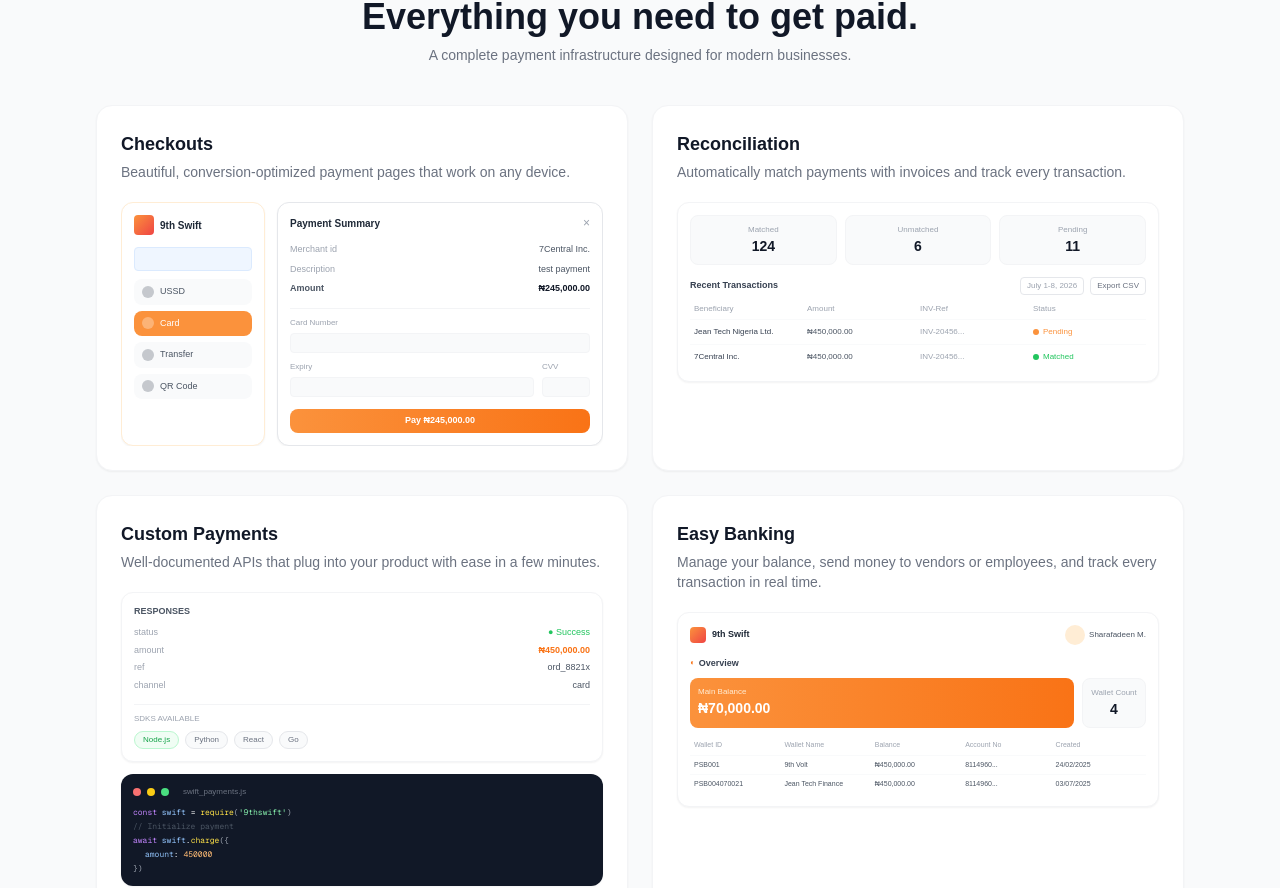
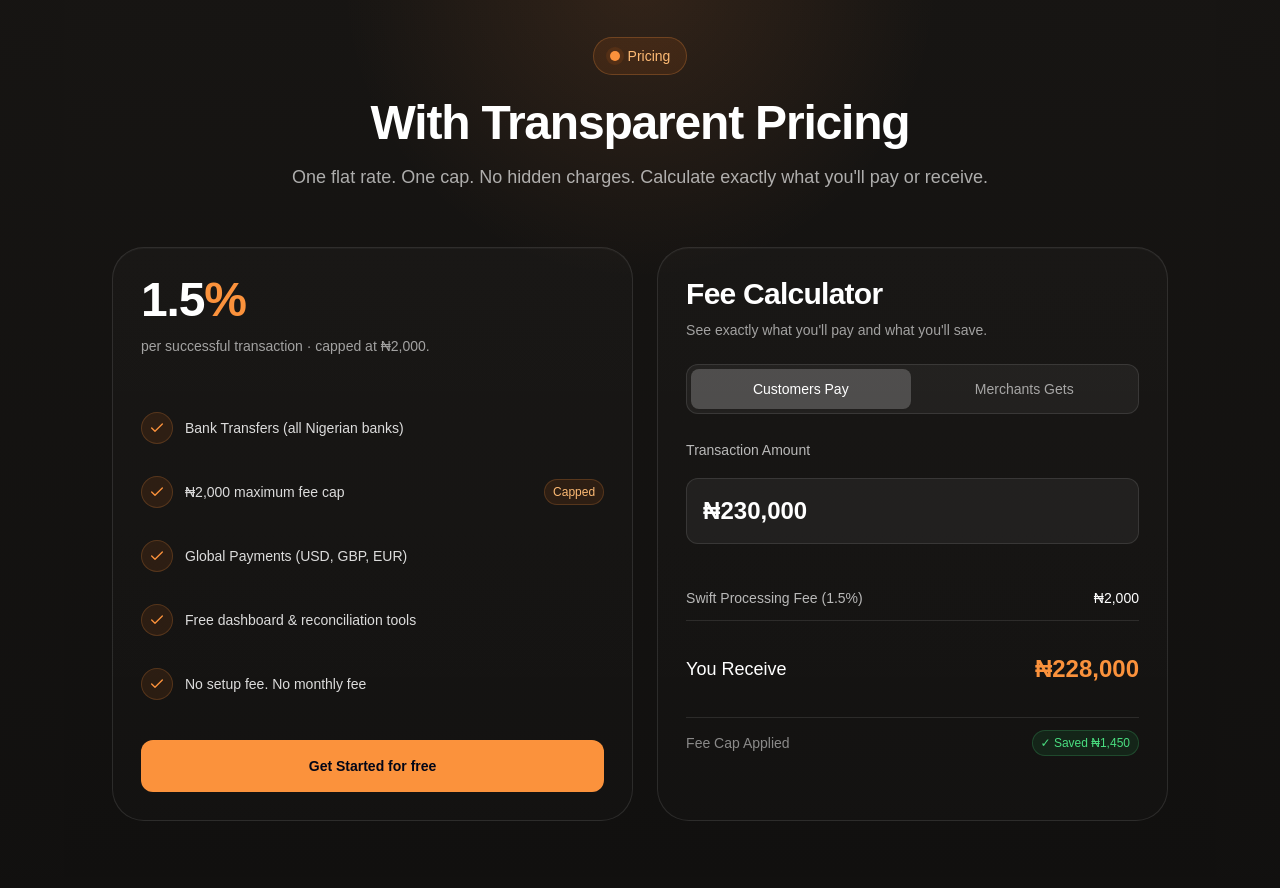
Before and after one commit to okpere/9thswift, a Next.js app: page /home in a window 1280 px wide. Shown: the part 1635-2523 px from the top of the page. Built offline with nearby package versions, Linux system fonts and the light colour scheme.

Commit message:
Feat: add pricing section

```diff
--- /dev/null
+++ b/src/app/_components/PricingSection.tsx
@@ -0,0 +1,231 @@
+'use client';
+
+import { useMemo, useState } from 'react';
+
+const feeItems = [
+  'Bank Transfers (all Nigerian banks)',
+  '₦2,000 maximum fee cap',
+  'Global Payments (USD, GBP, EUR)',
+  'Free dashboard & reconciliation tools',
+  'No setup fee. No monthly fee',
+];
+
+const feeRate = 0.015;
+const feeCap = 2000;
+
+function SectionBadge({ label }: { label: string }) {
+  return (
+    <div className='inline-flex items-center gap-2 rounded-full border border-orange-400/25 bg-orange-500/10 px-4 py-2 text-sm font-medium text-orange-300'>
+      <span className='h-2.5 w-2.5 rounded-full bg-orange-400 ring-4 ring-orange-500/10' />
+      {label}
+    </div>
+  );
+}
+
+function CheckIcon() {
+  return (
+    <span className='flex h-8 w-8 items-center justify-center rounded-full border border-orange-400/20 bg-orange-500/10 text-orange-400'>
+      <svg
+        viewBox='0 0 24 24'
+        fill='none'
+        stroke='currentColor'
+        strokeWidth='2'
+        className='h-4 w-4'
+      >
+        <path
+          d='M20 6L9 17l-5-5'
+          strokeLinecap='round'
+          strokeLinejoin='round'
+        />
+      </svg>
+    </span>
+  );
+}
+
+function formatNaira(value: number) {
+  return new Intl.NumberFormat('en-NG', {
+    style: 'currency',
+    currency: 'NGN',
+    maximumFractionDigits: 0,
+  }).format(Math.max(0, Math.round(value)));
+}
+
+function formatAmount(value: string) {
+  const num = Number(value.replace(/,/g, ''));
+  return new Intl.NumberFormat('en-NG').format(num);
+}
+
+export default function PricingSection() {
+  const [mode, setMode] = useState<'customers' | 'merchants'>('customers');
+  const [amountInput, setAmountInput] = useState('230000');
+
+  const amount = Number(amountInput.replace(/,/g, '')) || 0;
+  const displayAmount = formatAmount(amountInput);
+
+  const handleAmountChange = (event: React.ChangeEvent<HTMLInputElement>) => {
+    // Remove all non-digit characters to get raw input
+    const rawValue = event.target.value.replace(/[^\d]/g, '');
+    setAmountInput(rawValue);
+  };
+
+  const pricing = useMemo(() => {
+    const customerPays = amount;
+    const chargedFee = Math.min(customerPays * feeRate, feeCap);
+    const merchantGets = Math.max(customerPays - chargedFee, 0);
+
+    if (mode === 'customers') {
+      return {
+        fee: chargedFee,
+        total: merchantGets,
+        saved: Math.max(customerPays * feeRate - chargedFee, 0),
+      };
+    }
+
+    const uncappedGross = amount / (1 - feeRate);
+    const grossWithCap = amount + feeCap;
+    const gross = Math.min(uncappedGross, grossWithCap);
+    const effectiveFee = gross - amount;
+
+    return {
+      fee: effectiveFee,
+      total: gross,
+      saved: Math.max(gross * feeRate - effectiveFee, 0),
+    };
+  }, [amount, mode]);
+
+  return (
+    <section className='bg-[radial-gradient(circle_at_top,rgba(255,144,69,0.12),transparent_28%),linear-gradient(180deg,#171513_0%,#11100f_100%)]  px-4 py-20 text-white sm:px-6 lg:px-8'>
+      <div className='mx-auto max-w-6xl  bg-[radial-gradient(circle_at_top,rgba(255,144,69,0.12),transparent_28%),linear-gradient(180deg,#171513_0%,#11100f_100%)] px-6 py-14 sm:px-8 lg:px-12'>
+        <div className='mx-auto max-w-3xl text-center'>
+          <SectionBadge label='Pricing' />
+          <h2 className='mt-6 text-4xl font-extrabold tracking-tight sm:text-5xl'>
+            With Transparent Pricing
+          </h2>
+          <p className='mt-4 text-base leading-7 text-white/65 sm:text-lg'>
+            One flat rate. One cap. No hidden charges. Calculate exactly what
+            you&apos;ll pay or receive.
+          </p>
+        </div>
+
+        <div className='mt-14 grid gap-6 lg:grid-cols-[1.02fr_1fr]'>
+          <div className='rounded-[2rem] border border-white/10 bg-[linear-gradient(180deg,rgba(255,255,255,0.02),rgba(255,255,255,0.01))] p-7 shadow-[inset_0_1px_0_rgba(255,255,255,0.03)]'>
+            <div className='mb-10'>
+              <div className='text-5xl font-extrabold tracking-tight text-white'>
+                1.5<span className='text-orange-400'>%</span>
+              </div>
+              <p className='mt-3 text-sm text-white/60'>
+                per successful transaction · capped at ₦2,000.
+              </p>
+            </div>
+
+            <div className='space-y-0'>
+              {feeItems.map((item) => (
+                <div
+                  key={item}
+                  className='flex items-center justify-between gap-4 py-4'
+                >
+                  <div className='flex items-center gap-3'>
+                    <CheckIcon />
+                    <span className='text-sm text-white/85'>{item}</span>
+                  </div>
+                  {item === '₦2,000 maximum fee cap' ? (
+                    <span className='rounded-full border border-orange-400/20 bg-orange-500/10 px-2 py-1 text-xs font-medium text-orange-300'>
+                      Capped
+                    </span>
+                  ) : null}
+                </div>
+              ))}
+            </div>
+
+            <button
+              type='button'
+              className='mt-6 inline-flex w-full items-center justify-center rounded-xl bg-orange-400 px-5 py-4 text-sm font-semibold text-slate-950 transition-colors hover:bg-orange-300'
+            >
+              Get Started for free
+            </button>
+          </div>
+
+          <div className='rounded-[2rem] border border-white/10 bg-[linear-gradient(180deg,rgba(255,255,255,0.02),rgba(255,255,255,0.01))] p-7 shadow-[inset_0_1px_0_rgba(255,255,255,0.03)]'>
+            <h3 className='text-3xl font-semibold tracking-tight text-white'>
+              Fee Calculator
+            </h3>
+            <p className='mt-2 text-sm text-white/60'>
+              See exactly what you&apos;ll pay and what you&apos;ll save.
+            </p>
+
+            <div className='mt-6 rounded-xl border border-white/10 bg-white/5 p-1'>
+              <div className='grid grid-cols-2 gap-1'>
+                <button
+                  type='button'
+                  onClick={() => setMode('customers')}
+                  className={`rounded-lg px-4 py-2.5 text-sm font-medium transition-colors ${
+                    mode === 'customers'
+                      ? 'bg-white/20 text-white shadow-sm'
+                      : 'text-white/60 hover:text-white/80'
+                  }`}
+                >
+                  Customers Pay
+                </button>
+                <button
+                  type='button'
+                  onClick={() => setMode('merchants')}
+                  className={`rounded-lg px-4 py-2.5 text-sm font-medium transition-colors ${
+                    mode === 'merchants'
+                      ? 'bg-white/20 text-white shadow-sm'
+                      : 'text-white/60 hover:text-white/80'
+                  }`}
+                >
+                  Merchants Gets
+                </button>
+              </div>
+            </div>
+
+            <div className='mt-6'>
+              <label htmlFor='pricing-amount' className='text-sm text-white/70'>
+                Transaction Amount
+              </label>
+              <div className='mt-4 rounded-xl border border-white/10 bg-white/5 px-4 py-4 relative'>
+                <div className='text-2xl font-semibold text-white'>
+                  ₦{displayAmount}
+                </div>
+                <input
+                  id='pricing-amount'
+                  value={amountInput}
+                  onChange={handleAmountChange}
+                  inputMode='numeric'
+                  className='absolute inset-0 w-full h-full bg-transparent text-transparent outline-none cursor-text'
+                  placeholder='230000'
+                />
+              </div>
+            </div>
+
+            <div className='mt-8 space-y-4'>
+              <div className='flex items-center justify-between py-3 border-b border-white/10'>
+                <span className='text-sm text-white/70'>
+                  Swift Processing Fee (1.5%)
+                </span>
+                <span className='text-sm text-white'>
+                  {formatNaira(pricing.fee)}
+                </span>
+              </div>
+              <div className='flex items-center justify-between py-4'>
+                <span className='text-lg font-medium text-white'>
+                  {mode === 'customers' ? 'You Receive' : 'Customer Pays'}
+                </span>
+                <span className='text-2xl font-bold text-orange-400'>
+                  {formatNaira(pricing.total)}
+                </span>
+              </div>
+              <div className='flex items-center justify-between py-3 border-t border-white/10'>
+                <span className='text-sm text-white/50'>Fee Cap Applied</span>
+                <span className='rounded-full border border-green-400/20 bg-green-500/10 px-2 py-1 text-xs font-medium text-green-400'>
+                  ✓ Saved {formatNaira(pricing.saved)}
+                </span>
+              </div>
+            </div>
+          </div>
+        </div>
+      </div>
+    </section>
+  );
+}
--- a/src/app/home/page.tsx
+++ b/src/app/home/page.tsx
@@ -1,13 +1,17 @@
 import HeroSection from '@/app/_components/HeroSection';
+// import PaymentFeaturesSection from '@/app/_components/PaymentFeaturesSection';
 import CTASection from '@/app/home/_components/CTASection';
 import FeaturesSection from '@/app/home/_components/FeaturesSection';
 import StepsSection from '@/app/home/_components/StepsSection';
 import TestimonialsSection from '@/app/home/_components/TestimonialsSection';
+import PricingSection from '../_components/PricingSection';
 
 export default function HomePage() {
   return (
     <>
       <HeroSection />
+      <PricingSection />
+      {/* <PaymentFeaturesSection /> */}
       <FeaturesSection />
       <StepsSection />
       <TestimonialsSection />
```
